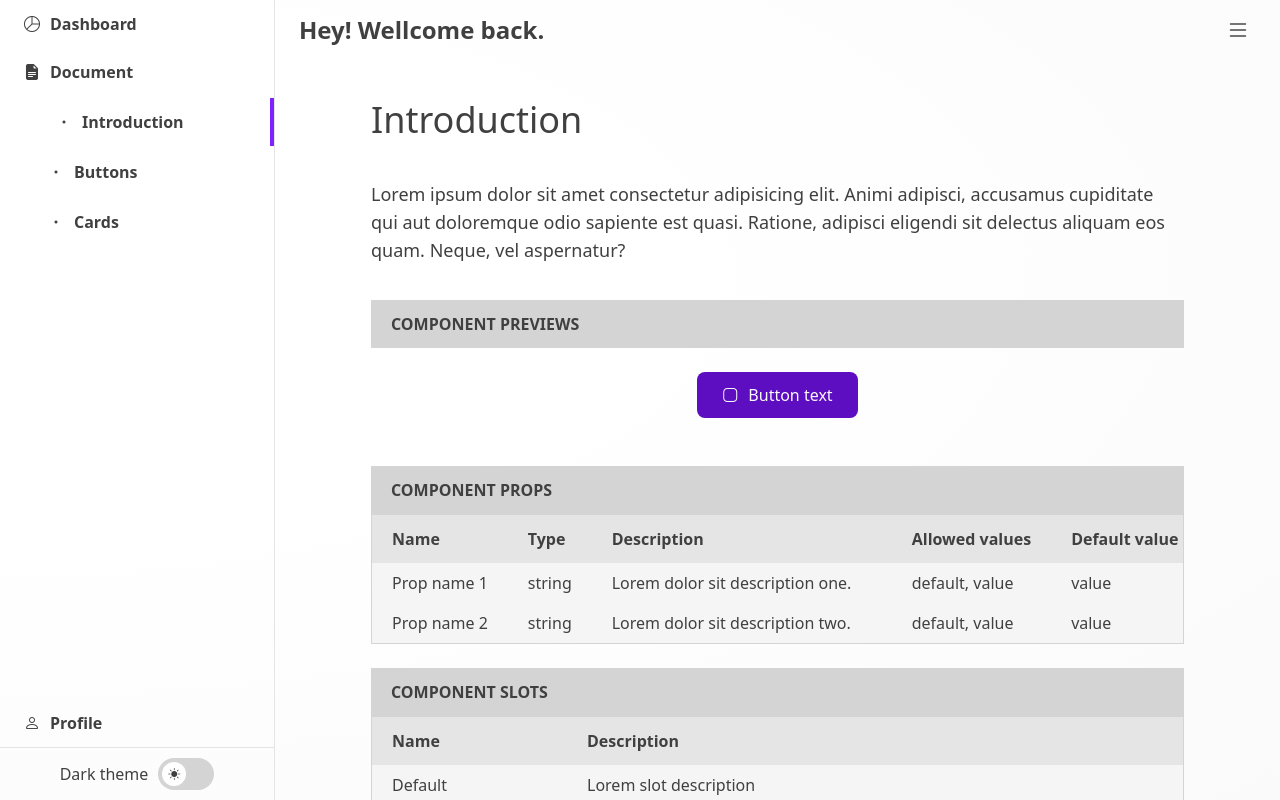
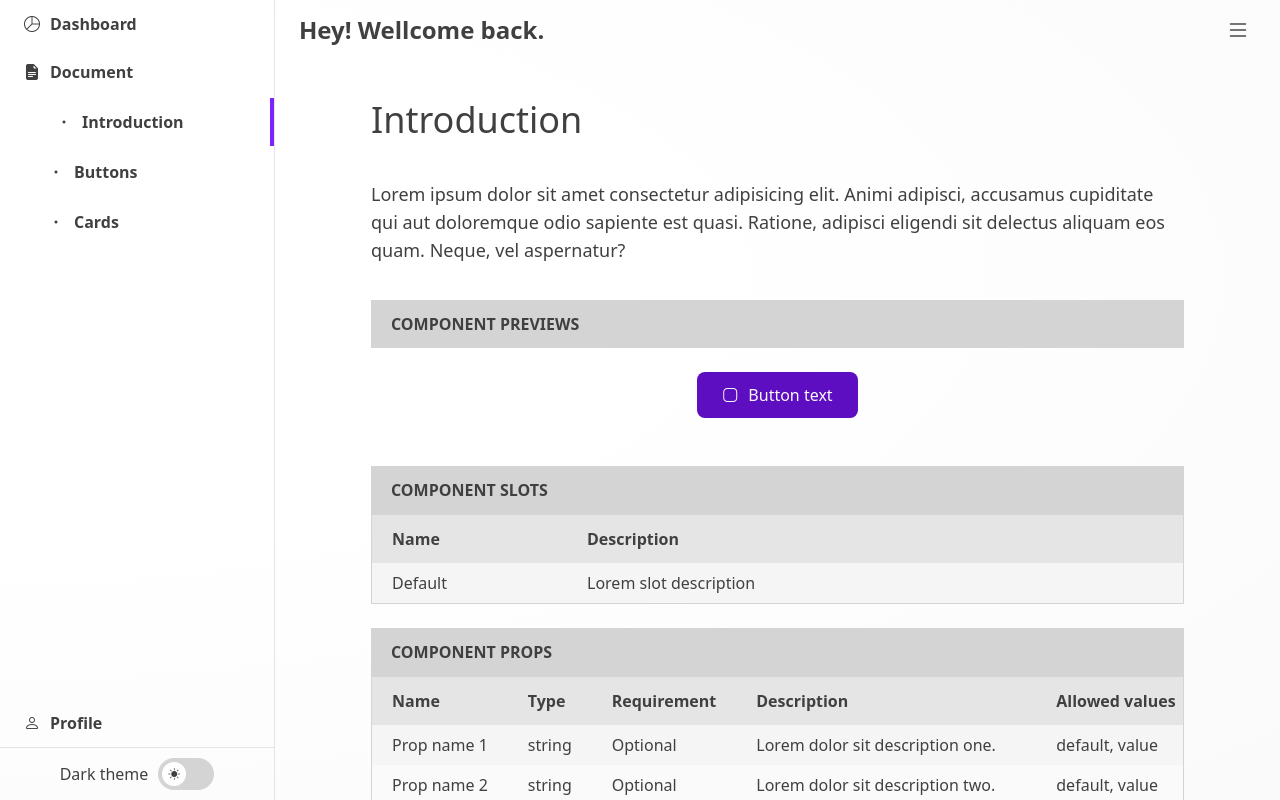
Before and after one commit to ernandesrs/pproj_vapp, a Vue app: page /introduction in a window 1280 px wide. Built offline with nearby package versions, Linux system fonts and the light colour scheme.

Commit message:
component updates

```diff
--- a/src/components/dashboard/CDocSection.vue
+++ b/src/components/dashboard/CDocSection.vue
@@ -18,36 +18,6 @@
             </div>
         </div>
 
-        <!-- properties -->
-        <div v-if="section.componentDoc?.props" class="col-span-12">
-            <div class="px-5 py-3 bg-neutral-300 dark:bg-neutral-900 font-bold uppercase">
-                Component props
-            </div>
-            <div class="overflow-x-auto custom-scrollbar border border-neutral-300 dark:border-neutral-700">
-                <table class="w-full table table-auto text-left">
-                    <thead class="bg-neutral-200 dark:bg-neutral-900">
-                        <tr>
-                            <th class="px-5 py-3 text-nowrap">Name</th>
-                            <th class="px-5 py-3 text-nowrap">Type</th>
-                            <th class="px-5 py-3 text-nowrap min-w-[300px]">Description</th>
-                            <th class="px-5 py-3 text-nowrap">Allowed values</th>
-                            <th class="px-5 py-3 text-nowrap">Default value</th>
-                        </tr>
-                    </thead>
-                    <tbody class="bg-neutral-100 dark:bg-neutral-800">
-                        <tr v-for="componentProp, componentPropIndex in section.componentDoc.props"
-                            :key="'component_props_table_row_' + (componentPropIndex + 1)">
-                            <td class="px-5 py-2 text-nowrap" v-html="componentProp.name"></td>
-                            <td class="px-5 py-2" v-html="componentProp.type"></td>
-                            <td class="px-5 py-2" v-html="componentProp.desc"></td>
-                            <td class="px-5 py-2" v-html="componentProp.allowedValues"></td>
-                            <td class="px-5 py-2 text-nowrap" v-html="componentProp.defaultValue"></td>
-                        </tr>
-                    </tbody>
-                </table>
-            </div>
-        </div>
-
         <!-- slots -->
         <div v-if="section.componentDoc?.slots" class="col-span-12">
             <div class="px-5 py-3 bg-neutral-300 dark:bg-neutral-900 font-bold uppercase">
@@ -63,9 +33,47 @@
                     </thead>
                     <tbody class="bg-neutral-100 dark:bg-neutral-800">
                         <tr v-for="componentSlot, componentSlotIndex in section.componentDoc.slots"
-                            :key="'component_props_table_row_' + (componentSlotIndex + 1)">
+                            :key="'component_props_table_row_' + (componentSlotIndex + 1)" :class="{
+                                'bg-neutral-100 dark:bg-neutral-800': (componentSlotIndex + 1) % 2 != 0,
+                                'bg-neutral-50 dark:bg-neutral-900': (componentSlotIndex + 1) % 2 == 0,
+                            }">
                             <td class="px-5 py-2 text-nowrap" v-html="componentSlot.name"></td>
                             <td class="px-5 py-2" v-html="componentSlot.desc"></td>
+                        </tr>
+                    </tbody>
+                </table>
+            </div>
+        </div>
+
+        <!-- properties -->
+        <div v-if="section.componentDoc?.props" class="col-span-12">
+            <div class="px-5 py-3 bg-neutral-300 dark:bg-neutral-900 font-bold uppercase">
+                Component props
+            </div>
+            <div class="overflow-x-auto custom-scrollbar border border-neutral-300 dark:border-neutral-700">
+                <table class="w-full table table-auto text-left">
+                    <thead class="bg-neutral-200 dark:bg-neutral-900">
+                        <tr>
+                            <th class="px-5 py-3 text-nowrap">Name</th>
+                            <th class="px-5 py-3 text-nowrap">Type</th>
+                            <th class="px-5 py-3 text-nowrap">Requirement</th>
+                            <th class="px-5 py-3 text-nowrap min-w-[300px]">Description</th>
+                            <th class="px-5 py-3 text-nowrap">Allowed values</th>
+                            <th class="px-5 py-3 text-nowrap">Default value</th>
+                        </tr>
+                    </thead>
+                    <tbody class="">
+                        <tr v-for="componentProp, componentPropIndex in section.componentDoc.props"
+                            :key="'component_props_table_row_' + (componentPropIndex + 1)" :class="{
+                                'bg-neutral-100 dark:bg-neutral-800': (componentPropIndex + 1) % 2 != 0,
+                                'bg-neutral-50 dark:bg-neutral-900': (componentPropIndex + 1) % 2 == 0,
+                            }">
+                            <td class="px-5 py-2 text-nowrap" v-html="componentProp.name"></td>
+                            <td class="px-5 py-2" v-html="componentProp.type"></td>
+                            <td class="px-5 py-2" v-html="componentProp.required ? 'Required' : 'Optional'"></td>
+                            <td class="px-5 py-2" v-html="componentProp.desc"></td>
+                            <td class="px-5 py-2" v-html="componentProp.allowedValues"></td>
+                            <td class="px-5 py-2 text-nowrap" v-html="componentProp.defaultValue"></td>
                         </tr>
                     </tbody>
                 </table>
@@ -88,7 +96,10 @@
                     </thead>
                     <tbody class="bg-neutral-100 dark:bg-neutral-800">
                         <tr v-for="componentEvent, componentEventIndex in section.componentDoc.events"
-                            :key="'component_props_table_row_' + (componentEventIndex + 1)">
+                            :key="'component_props_table_row_' + (componentEventIndex + 1)" :class="{
+                                'bg-neutral-100 dark:bg-neutral-800': (componentEventIndex + 1) % 2 != 0,
+                                'bg-neutral-50 dark:bg-neutral-900': (componentEventIndex + 1) % 2 == 0,
+                            }">
                             <td class="px-5 py-2 text-nowrap" v-html="componentEvent.name"></td>
                             <td class="px-5 py-2 text-nowrap" v-html="componentEvent.signature"></td>
                             <td class="px-5 py-2" v-html="componentEvent.desc"></td>
@@ -123,6 +134,7 @@ interface Section {
         props?: Array<{
             name: string,
             type: string,
+            required?: boolean,
             desc?: string,
             allowedValues?: string,
             defaultValue?: string
@@ -146,12 +158,10 @@ const props = withDefaults(defineProps<{
 </script>
 
 <style>
-
 .code-area textarea {
     width: 100%;
     min-height: 175px;
     padding: 16px 10px;
     border: 1px solid rgb(106, 106, 107);
 }
-
 </style>
```
